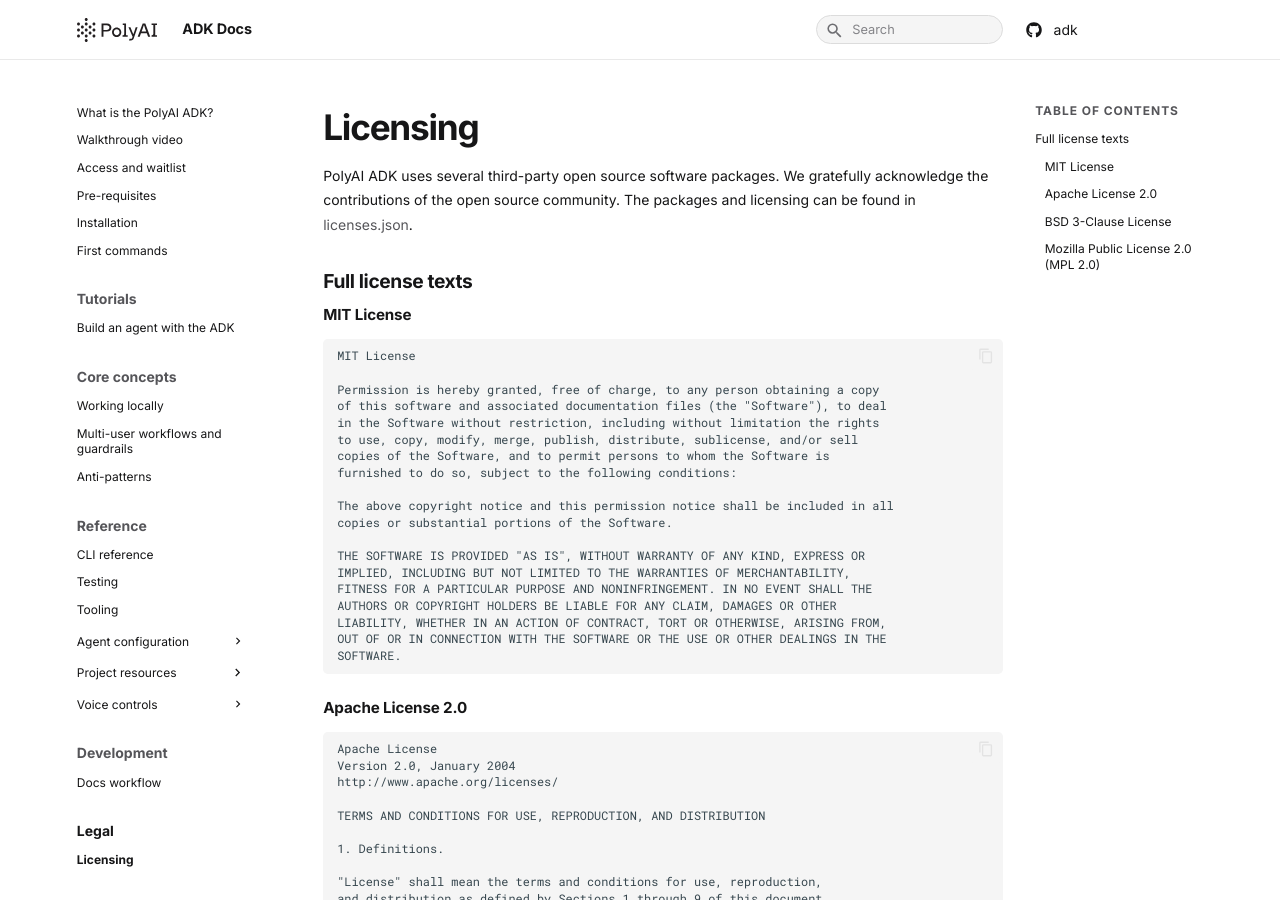
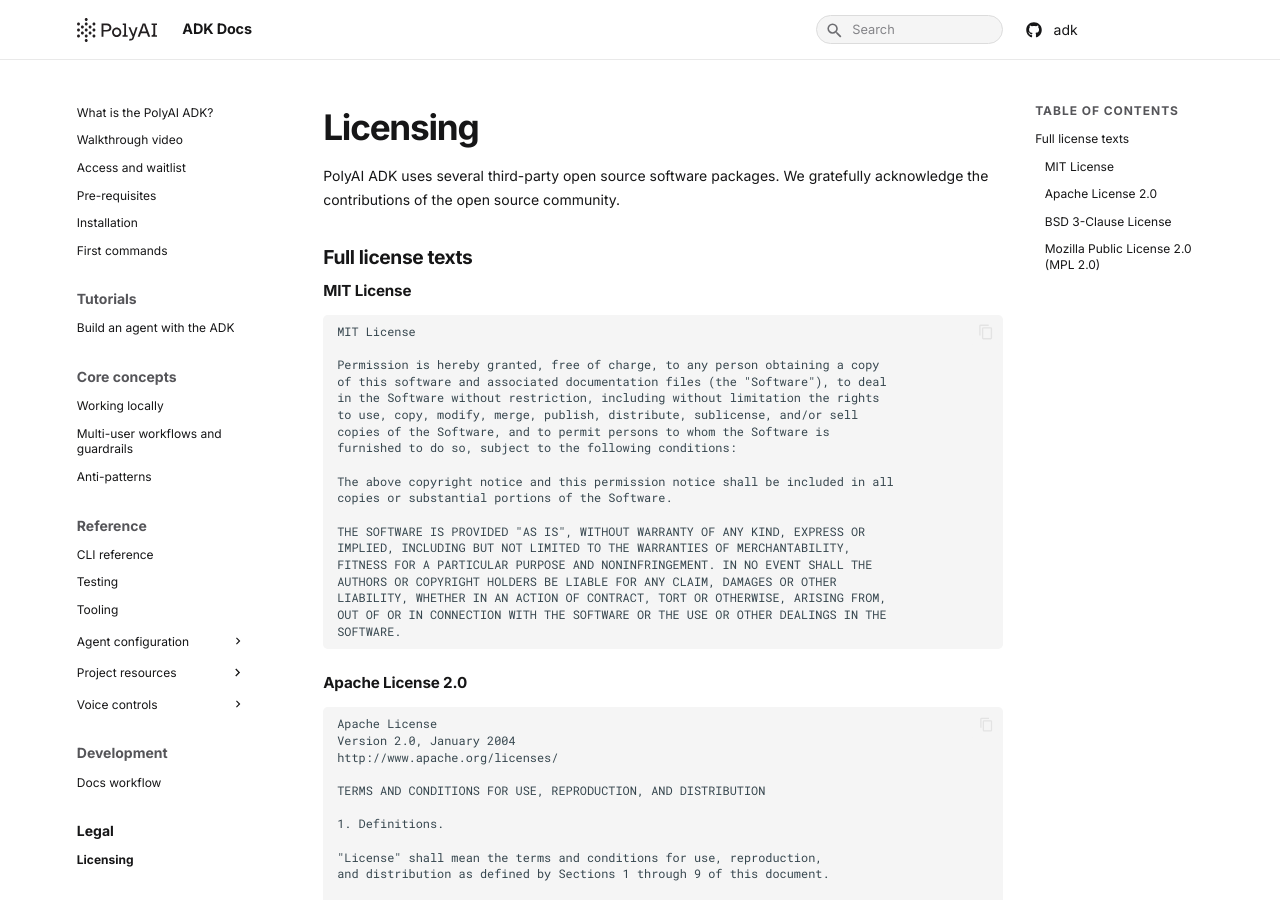
Before and after one commit to polyai/adk, an MkDocs documentation site: the page built from docs/docs/legal/licensing.md, in a window 1280 px wide and 900 px high. Built offline with MkDocs 1.6.1 and Material for MkDocs 9.7.7, drawn with Linux system fonts in a browser that asks for light colours.

Commit message:
Update licensing.md

```diff
--- a/docs/docs/legal/licensing.md
+++ b/docs/docs/legal/licensing.md
@@ -3,7 +3,7 @@
 description: 'Third-party software licenses used in PolyAI ADK.'
 ---
 
-PolyAI ADK uses several third-party open source software packages. We gratefully acknowledge the contributions of the open source community. The packages and licensing can be found in [licenses.json](https://github.com/polyai/adk/blob/main/licenses.json).
+PolyAI ADK uses several third-party open source software packages. We gratefully acknowledge the contributions of the open source community.
 
 ## Full license texts
 
```
